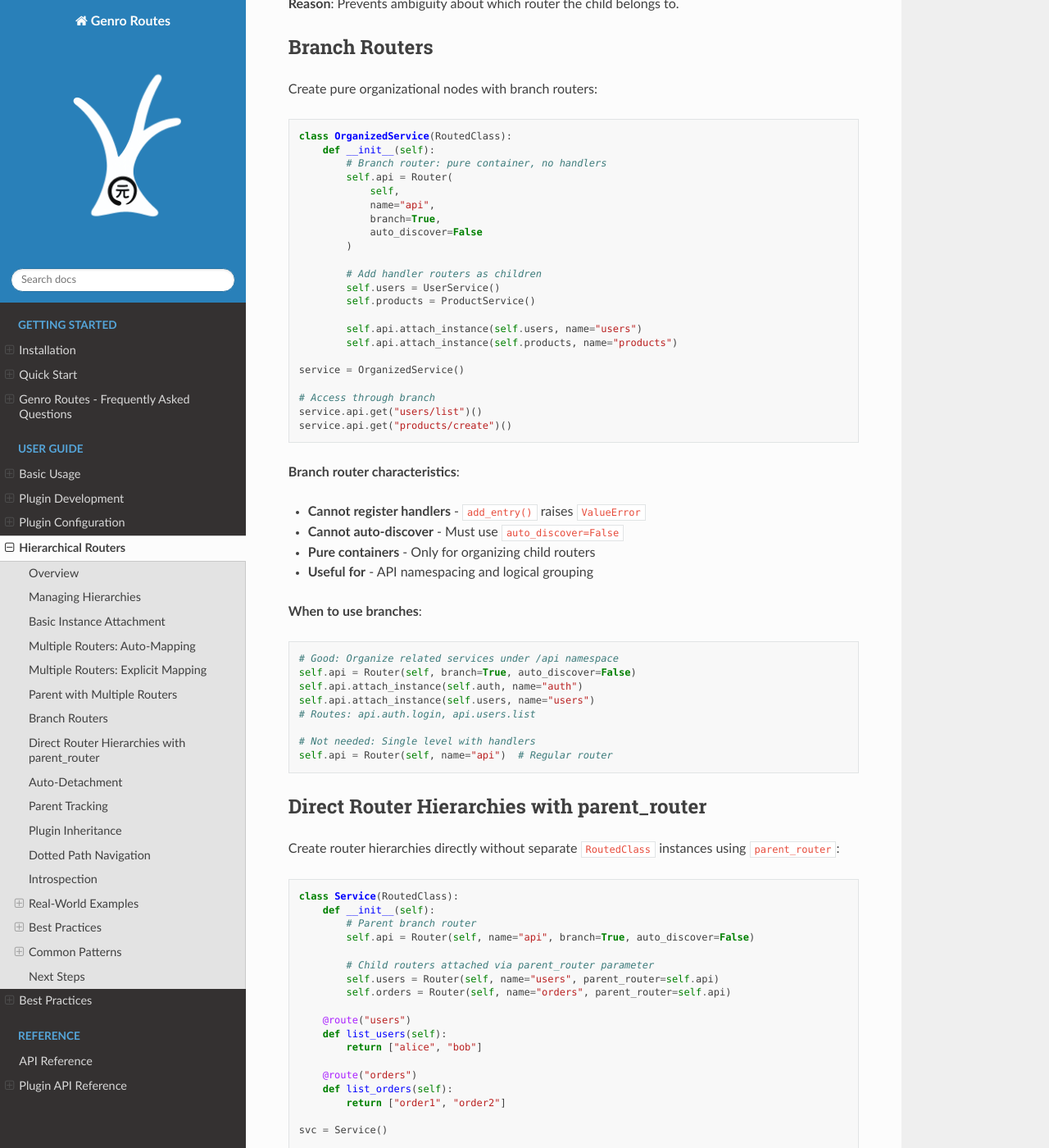
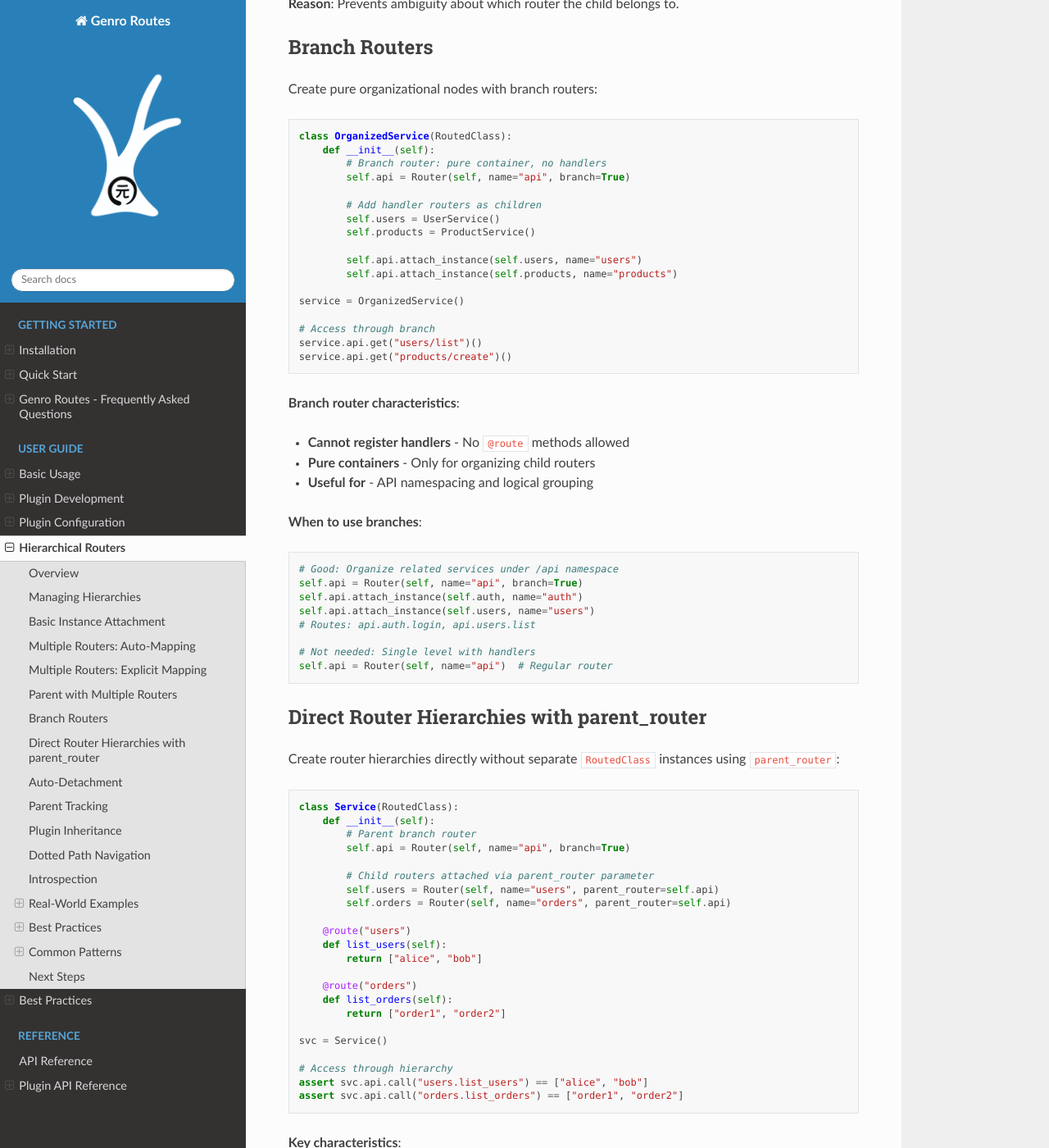
Before and after one commit to genropy/genro-routes, a Sphinx documentation site: the page built from docs/guide/hierarchies.md, in a window 1280 px wide and 1400 px high, scrolled down 3442 px. Shown: the whole window at 82% size. Built offline with Sphinx 7.4.7 and the Read the Docs theme 3.1.0, drawn with Linux system fonts in a browser that asks for light colours; pages that are not in the unit, such as notebooks, are missing from menus; some of the changed text lies outside the part shown.

Commit message:
refactor: consolidate handler storage and enforce decorator-only registration
- Merge _entries and _handlers into single structure with MethodEntry.handler
- Implement lazy binding via _entries property (auto-bind on first use)
- Remove add_entry public API - registration only via @route decorator
- Remove auto_discover parameter (lazy binding handles this)
- Remove callable config lookup remnant from _resolve_config
- Update tests to use only public APIs (get, nodes, call)
- Update documentation to reflect decorator-only registration
- Fix mypy no-any-return in nodes() translator call

````diff
--- a/docs/guide/hierarchies.md
+++ b/docs/guide/hierarchies.md
@@ -181,12 +181,7 @@ Create pure organizational nodes with branch routers:
 class OrganizedService(RoutedClass):
     def __init__(self):
         # Branch router: pure container, no handlers
-        self.api = Router(
-            self,
-            name="api",
-            branch=True,
-            auto_discover=False
-        )
+        self.api = Router(self, name="api", branch=True)
 
         # Add handler routers as children
         self.users = UserService()
@@ -204,8 +199,7 @@ service.api.get("products/create")()
 
 **Branch router characteristics**:
 
-- **Cannot register handlers** - `add_entry()` raises `ValueError`
-- **Cannot auto-discover** - Must use `auto_discover=False`
+- **Cannot register handlers** - No `@route` methods allowed
 - **Pure containers** - Only for organizing child routers
 - **Useful for** - API namespacing and logical grouping
 
@@ -213,7 +207,7 @@ service.api.get("products/create")()
 
 ```python
 # Good: Organize related services under /api namespace
-self.api = Router(self, branch=True, auto_discover=False)
+self.api = Router(self, name="api", branch=True)
 self.api.attach_instance(self.auth, name="auth")
 self.api.attach_instance(self.users, name="users")
 # Routes: api.auth.login, api.users.list
@@ -232,7 +226,7 @@ Create router hierarchies directly without separate `RoutedClass` instances usin
 class Service(RoutedClass):
     def __init__(self):
         # Parent branch router
-        self.api = Router(self, name="api", branch=True, auto_discover=False)
+        self.api = Router(self, name="api", branch=True)
 
         # Child routers attached via parent_router parameter
         self.users = Router(self, name="users", parent_router=self.api)
@@ -276,7 +270,7 @@ assert svc.api.call("orders.list_orders") == ["order1", "order2"]
 class Application(RoutedClass):
     def __init__(self):
         # Root branch
-        self.api = Router(self, name="api", branch=True, auto_discover=False)
+        self.api = Router(self, name="api", branch=True)
 
         # Direct children via parent_router
         self.users = Router(self, name="users", parent_router=self.api)
@@ -582,7 +576,7 @@ class ReportsAPI(RoutedClass):
 class AdminAPI(RoutedClass):
     def __init__(self):
         # Branch for organization
-        self.api = Router(self, name="api", branch=True, auto_discover=False)
+        self.api = Router(self, name="api", branch=True)
 
         self.users = UserService()
         self.reports = ReportsAPI()
@@ -592,7 +586,7 @@ class AdminAPI(RoutedClass):
 
 class Application(RoutedClass):
     def __init__(self):
-        self.api = Router(self, name="api", branch=True, auto_discover=False)
+        self.api = Router(self, name="api", branch=True)
 
         # Public API
         self.public = UserService()  # Simplified public interface
@@ -656,7 +650,7 @@ assert app.api.get("processor/process")("test") == "v2:test"
 # Use branch routers for pure organization
 class API(RoutedClass):
     def __init__(self):
-        self.root = Router(self, name="root", branch=True, auto_discover=False)
+        self.root = Router(self, name="root", branch=True)
 
         # Group related services
         self.auth = AuthService()
````
Also changed, not shown: README.md (+5 -5 lines), docs/FAQ.md (+0 -22 lines), docs/guide/basic-usage.md (+0 -29 lines), docs/guide/best-practices.md (+7 -14 lines), 9 other files.
